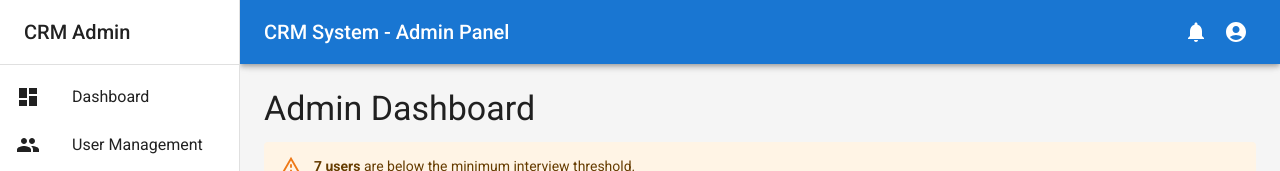
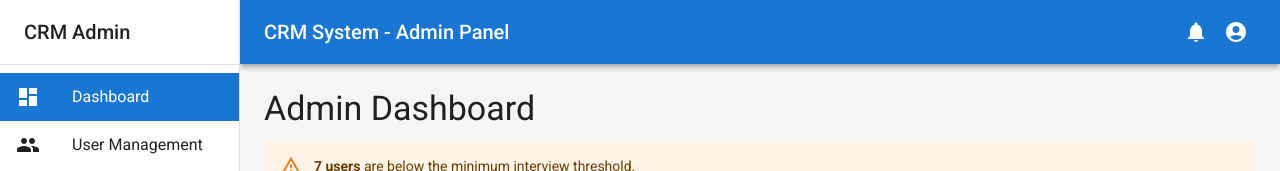
Before and after one commit to DualSparkStudio/105-CRM, a React (Create React App) app: page /admin in a window 1280 px wide. Shown: the top 171 px of the page. Built offline with nearby package versions, Linux system fonts and the light colour scheme; no server answers; sample sign-in values are in the browser's storage.

Commit message:
Fix admin navigation to use React Router Links instead of anchor tags

```diff
--- a/src/components/admin/AdminDashboard.tsx
+++ b/src/components/admin/AdminDashboard.tsx
@@ -27,7 +27,7 @@ import {
     Typography,
 } from '@mui/material';
 import React from 'react';
-import { Route, Routes } from 'react-router-dom';
+import { Route, Routes, Link, useLocation } from 'react-router-dom';
 import { useAuth } from '../../contexts/AuthContext';
 import AdminOverview from './AdminOverview';
 import InterviewAnalytics from './InterviewAnalytics';
@@ -40,6 +40,7 @@ const drawerWidth = 240;
 
 const AdminDashboard: React.FC = () => {
   const { user, logout } = useAuth();
+  const location = useLocation();
   const [mobileOpen, setMobileOpen] = React.useState(false);
   const [anchorEl, setAnchorEl] = React.useState<null | HTMLElement>(null);
 
@@ -82,12 +83,20 @@ const AdminDashboard: React.FC = () => {
           <ListItem
             button
             key={item.text}
-            component="a"
-            href={item.path}
+            component={Link}
+            to={item.path}
+            selected={location.pathname === item.path}
             sx={{
               '&:hover': {
                 backgroundColor: 'primary.light',
                 color: 'white',
+              },
+              '&.Mui-selected': {
+                backgroundColor: 'primary.main',
+                color: 'white',
+                '&:hover': {
+                  backgroundColor: 'primary.dark',
+                },
               },
             }}
           >
```
